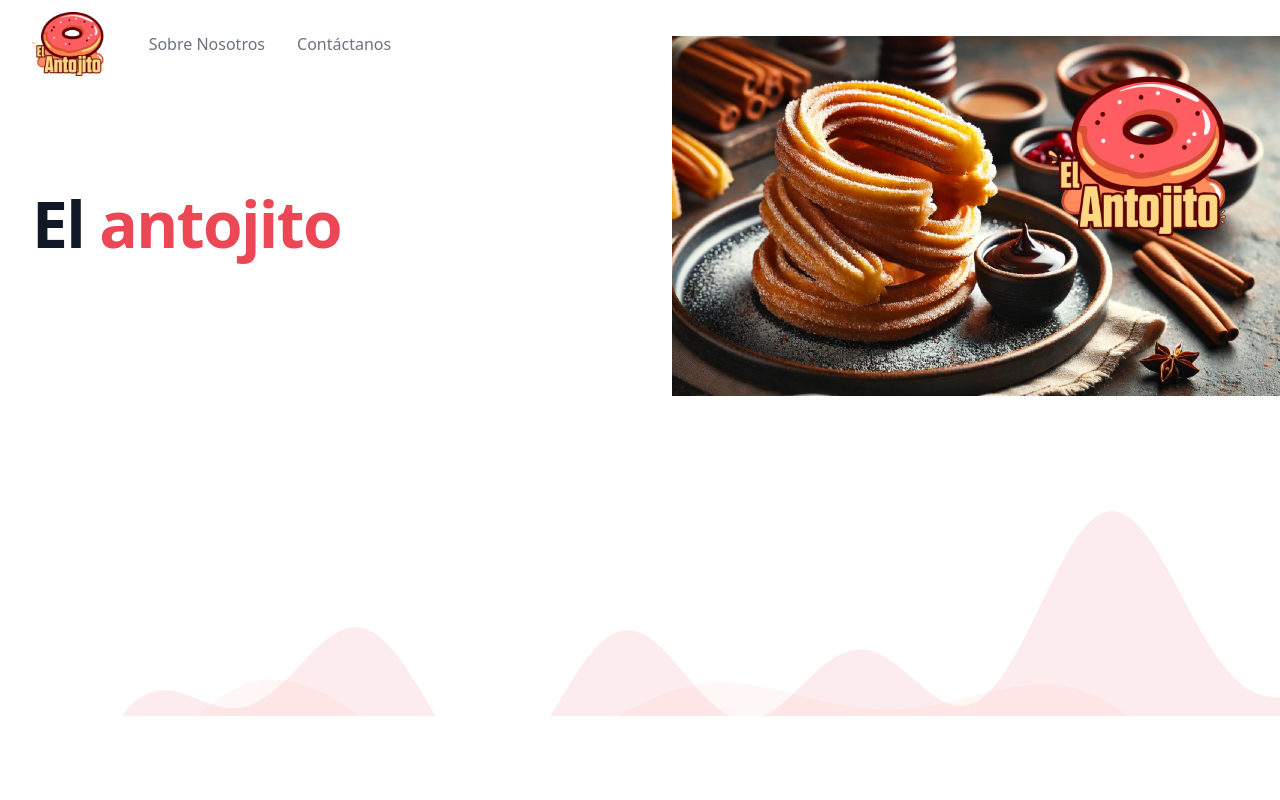
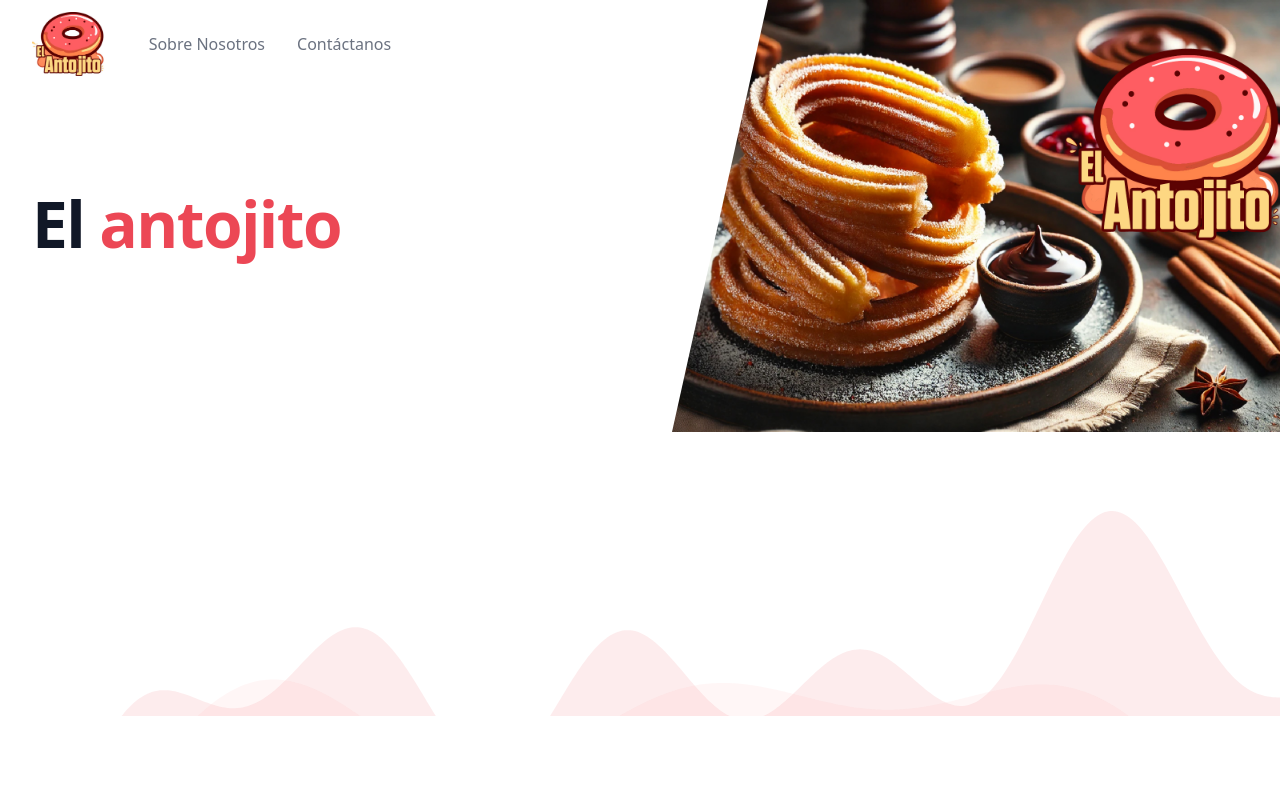
Before and after one commit to digitalpruu/El_antojito, a Next.js app: page / in a window 1280 px wide. Shown: the top 800 px of the page. Built offline with nearby package versions, Linux system fonts and the light colour scheme.

Commit message:
banner fix

```diff
--- a/src/components/Header.tsx
+++ b/src/components/Header.tsx
@@ -12,6 +12,16 @@ const Menu = () => {
 
   return (
     <>
+      <svg
+        className={`hidden lg:block absolute right-0 inset-y-0 h-full w-48 text-background transform translate-x-1/2`}
+        fill="currentColor"
+        viewBox="0 0 100 100"
+        preserveAspectRatio="none"
+        aria-hidden="true"
+      >
+        <polygon points="50,0 100,0 50,100 0,100" />
+      </svg>
+
       <Popover>
         <div className="relative pt-6 px-4 sm:px-6 lg:px-8">
           <nav
--- a/src/components/MainHeroImage.tsx
+++ b/src/components/MainHeroImage.tsx
@@ -7,7 +7,7 @@ const MainHeroImage = () => {
   return (
     <div className="lg:absolute lg:inset-y-0 lg:right-0 lg:w-1/2">
       <img
-        className="h-56 w-full object-contain sm:h-72 md:h-96 lg:w-full lg:h-full"
+        className="h-56 w-full object-cover sm:h-72 md:h-96 lg:w-full lg:h-full"
         src={mainHero.img}
         alt="happy team image"
       />
```
